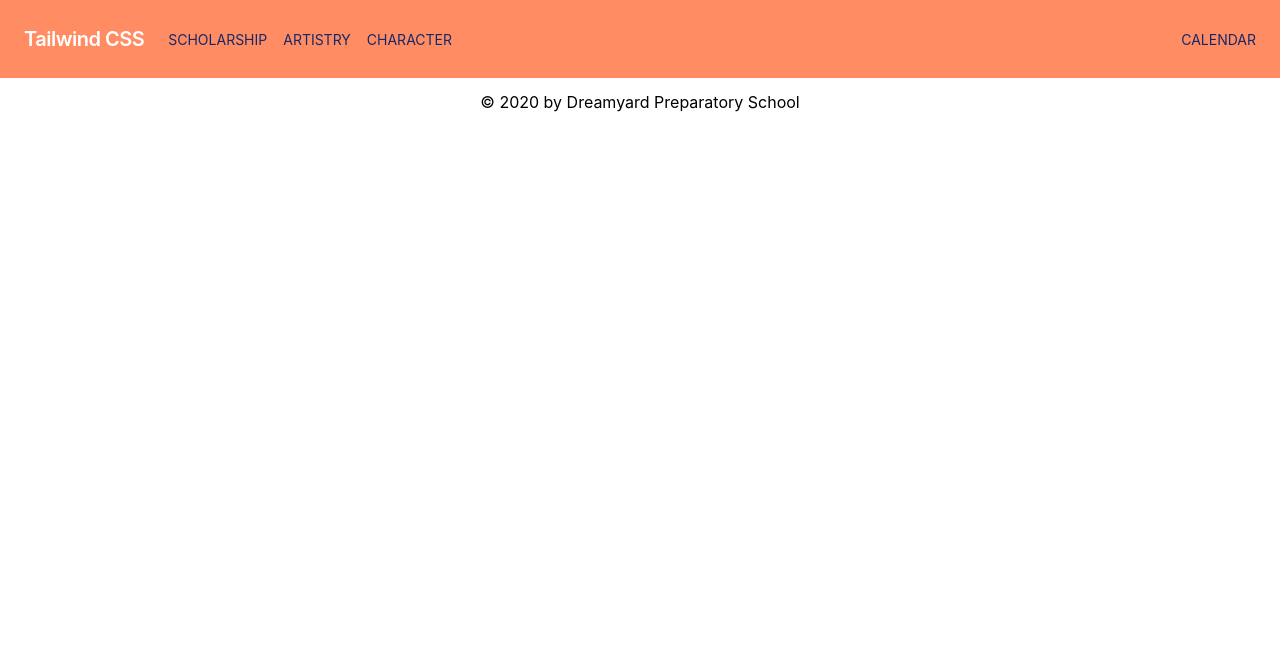
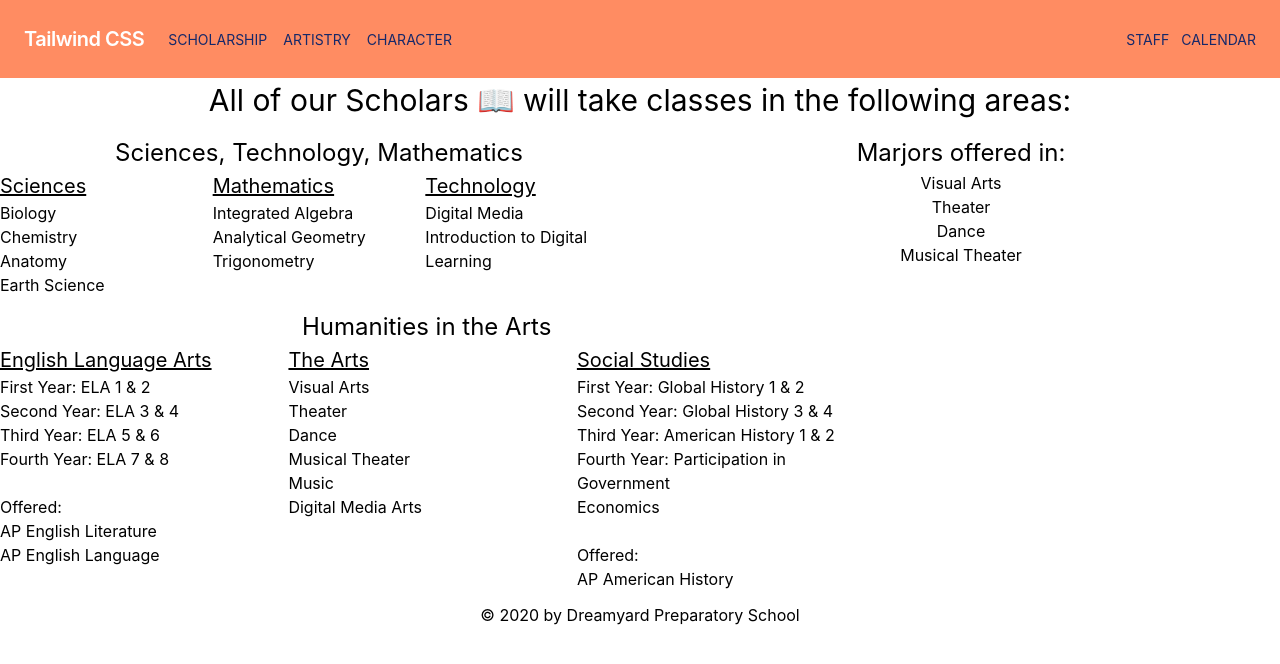
Before and after one commit to joselevelsup/dyprep-site, a Next.js app: page /scholarship in a window 1280 px wide. Shown: the top 664 px of the page. Built offline with nearby package versions, Linux system fonts and the light colour scheme.

Commit message:
added emojis to make it look nice and modern

```diff
--- /dev/null
+++ b/components/emoji.jsx
@@ -0,0 +1,14 @@
+import React from 'react';
+
+const Emoji = props => (
+	<span
+		className="emoji"
+		role="img"
+		aria-label={props.label ? props.label : ""}
+		aria-hidden={props.label ? "false" : "true"}
+	>
+		{props.symbol}
+	</span>
+);
+
+export default Emoji;
--- a/components/hero-container.jsx
+++ b/components/hero-container.jsx
@@ -1,11 +1,23 @@
 import React from "react";
 import Link from "next/link";
+import Emoji from "./emoji";
 
-export default ({ heroClassName, heroTitle, heroSubtitle, heroPicture, heroBody, flip = false, children, learnMore}) => (
+export default ({ heroClassName, heroTitle, emojis, heroSubtitle, heroPicture, heroBody, flip = false, children, learnMore}) => (
   <div className={`${heroClassName} container mx-auto`}>
 		<div className="heroContainer">
 			<h2 className="text-4xl text-center">
-				{heroTitle}
+				{emojis ?
+					<>
+						{heroTitle}
+						<>
+							{emojis.map(e => <><span> </span><Emoji symbol={e} /><span> </span></>)}
+						</>
+					</>
+					:
+					<>
+						{heroTitle}
+					</>
+				}
 			</h2>
 			<h4 className="text-2xl text-center">
 				{heroSubtitle}
--- a/pages/_app.jsx
+++ b/pages/_app.jsx
@@ -15,27 +15,32 @@ function MyApp({ Component, pageProps }) {
 						<svg className="fill-current h-3 w-3" viewBox="0 0 20 20" xmlns="http://www.w3.org/2000/svg"><title>Menu</title><path d="M0 3h20v2H0V3zm0 6h20v2H0V9zm0 6h20v2H0v-2z"/></svg>
 					</button>
 				</div>
-				<div className="w-full block flex-grow lg:flex lg:items-center lg:w-auto text-sm">
-					<div className="lg:flex-grow">
+				<div className="w-full block flex-grow lg:flex lg:items-center lg:w-auto xl:flex xl:items-center xl:w-auto text-sm">
+					<div className="lg:flex-grow xl:flex-grow">
             <Link href="/scholarship">
-							<a className="block mt-4 text-blue-dark hover:text-blue-light lg:inline-block lg:mt-0 mr-4 uppercase">
+							<a className="block mt-4 text-blue-dark hover:text-blue-light lg:inline-block lg:mt-0 xl:inline-block xl:mt-0 mr-4 uppercase">
 								scholarship
 							</a>
             </Link>
             <Link href="/artistry">
-							<a className="block mt-4 text-blue-dark hover:text-blue-light lg:inline-block lg:mt-0 mr-4 uppercase">
+							<a className="block mt-4 text-blue-dark hover:text-blue-light lg:inline-block lg:mt-0 xl:inline-block xl:mt-0 mr-4 uppercase">
 								artistry
 							</a>
             </Link>
             <Link href="/character">
-							<a className="text block mt-4 text-blue-dark hover:text-blue-light lg:inline-block lg:mt-0 uppercase">
+							<a className="text block mt-4 text-blue-dark hover:text-blue-light lg:inline-block lg:mt-0 xl:inline-block xl:mt-0 uppercase">
 								character
 							</a>
             </Link>
 					</div>
-					<div className="lg:flex-grow-1">
+					<div className="lg:flex-grow-1 xl:flex-grow-1">
+						<Link href="/staff">
+							<a className="text block mt-4 text-blue-dark hover:text-blue-light lg:inline-block lg:mt-0 xl:inline-block xl:mt-0 lg:mr-3 xl:mr-3 uppercase">
+								staff
+							</a>
+						</Link>
 						<Link href="/calendar">
-							<a className="text block mt-4 text-blue-dark hover:text-blue-light lg:inline-block lg:mt-0 uppercase">
+							<a className="text block mt-4 text-blue-dark hover:text-blue-light lg:inline-block lg:mt-0 xl:inline-block xl:mt-0 uppercase">
 								calendar
 							</a>
 						</Link>
--- a/pages/index.jsx
+++ b/pages/index.jsx
@@ -42,6 +42,7 @@ export default function Home() {
         heroClassName="scholarship"
         heroPicture="https://placehold.it/500x500"
         heroTitle="Scholarship"
+				emojis={["📖"]}
         heroSubtitle="The commitment to the life-long acquisition of knowledge"
         heroBody="Students must be encouraged to see their high school education as part of a continuum of learning; providing a foundation in skills, concepts and behaviors that will last for their entire lives. We strive to make our students life-ready and curious about the world. . DY Prep will focus students on achieving desired academic outcomes by teaching a Common Core-Aligned Curriculum that fosters independent thinking."
         learnMore={{
@@ -55,6 +56,7 @@ export default function Home() {
         heroClassName="artistry"
         heroPicture="https://placehold.it/500x500"
         heroTitle="Artistry"
+				emojis={["🖌️","🎭" ]}
         heroSubtitle="The ability to consciously use the skill of creative imagination to achieve a goal"
         heroBody="Fluency in the arts will empower youth with the ability to understand and impact the world around them by developing essential critical thinking, creative problem solving and communication skills. The arts programming at DY Prep will also serve as an excellent foundation for arts-based and other compelling careers."
         learnMore={{
@@ -67,6 +69,7 @@ export default function Home() {
 				heroClassName="character"
 				heroPicture="https://placehold.it/500x500"
 				heroTitle="Character"
+				emojis={["❤️"]}
 				heroSubtitle="The positive attributes that mark a thoughtful, articulate, analytic and purposeful individual"
 				heroBody="DY Prep believes that our youth can be held accountable for engaging their world constructively and making positive contributions. Our character development curriculum will empower students with the skills to discover and develop their best possible selves."
 				learnMore={{
--- a/pages/scholarship.jsx
+++ b/pages/scholarship.jsx
@@ -1,8 +1,141 @@
 import Head from "next/head";
+import Emoji from "../components/emoji";
 
 export default function scholarship(){
 	return (
 		<>
+			<Head>
+				<title>DYPrep - Scholarship</title>
+			</Head>
+			<div className="scholarship-container">
+				<h2 className="text-3xl text-center">
+					All of our Scholars <Emoji symbol="📖" /> will take classes in the following areas:
+				</h2>
+				<div className="grid grid-cols-2 gap-1 mt-3">
+					<div className="core-subjects mx-auto">
+						<h3 className="text-2xl text-center"> Sciences, Technology, Mathematics</h3>
+						<div className="grid grid-cols-3 gaps-1">
+							<div>
+								<p className="text-xl underline">Sciences</p>
+								<ul>
+									<li>Biology</li>
+									<li>Chemistry</li>
+									<li>Anatomy</li>
+									<li>Earth Science</li>
+								</ul>
+							</div>
+							<div>
+								<p className="text-xl underline">Mathematics</p>
+								<ul>
+									<li>Integrated Algebra</li>
+									<li>Analytical Geometry</li>
+									<li>Trigonometry</li>
+								</ul>
+							</div>
+							<div>
+								<p className="text-xl underline">Technology</p>
+								<ul>
+									<li>Digital Media</li>
+									<li>Introduction to Digital Learning</li>
+								</ul>
+							</div>
+						</div>
+					</div>
+					<div className="majors">
+						<h3 className="text-2xl text-center">Marjors offered in:</h3>
+						<ul className="text-center">
+							<li>Visual Arts</li>
+							<li>Theater</li>
+							<li>Dance</li>
+							<li>Musical Theater</li>
+						</ul>
+					</div>
+				</div>
+				<div className="mt-3 w-2/3">
+					<div>
+						<h3 className="text-2xl text-center">Humanities in the Arts</h3>
+						<div className="grid grid-cols-3 gap-3">
+							<div>
+								<p className="text-xl underline">English Language Arts</p>
+								<ul>
+									<li>
+										First Year: ELA 1 & 2
+									</li>
+									<li>
+										Second Year: ELA 3 & 4
+									</li>
+									<li>
+										Third Year: ELA 5 & 6
+									</li>
+									<li>
+										Fourth Year: ELA 7 & 8
+									</li>
+								</ul>
+								<br />
+								<p>Offered: </p>
+								<ul>
+									<li>
+										AP English Literature
+									</li>
+									<li>
+										AP English Language
+									</li>
+								</ul>
+							</div>
+							<div>
+								<p className="text-xl underline">The Arts</p>
+								<ul>
+									<li>
+										Visual Arts
+									</li>
+									<li>
+										Theater
+									</li>
+									<li>
+										Dance
+									</li>
+									<li>
+										Musical Theater
+									</li>
+									<li>
+										Music
+									</li>
+									<li>
+										Digital Media Arts
+									</li>
+								</ul>
+							</div>
+							<div>
+								<p className="text-xl underline">Social Studies</p>
+								<ul>
+									<li>
+										First Year: Global History 1 & 2
+									</li>
+									<li>
+										Second Year: Global History 3 & 4
+									</li>
+									<li>
+										Third Year: American History 1 & 2
+									</li>
+									<li>
+										Fourth Year: Participation in Government
+									</li>
+									<li>
+										Economics
+									</li>
+								</ul>
+								<br />
+								<p>Offered: </p>
+								<ul>
+									<li>
+										AP American History
+									</li>
+								</ul>
+							</div>
+						</div>
+					</div>
+				</div>
+			</div>
 		</>
 	)
 }
--- a/styles/globals.css
+++ b/styles/globals.css
@@ -26,3 +26,4 @@ a {
 @import "./home.css";
 @import "./staff.css";
 @import "./character.css";
+@import "./scholarship.css";
--- /dev/null
+++ b/styles/scholarship.css
@@ -0,0 +1,3 @@
+.scholarship-container {
+	padding: 5%;
+}
```
